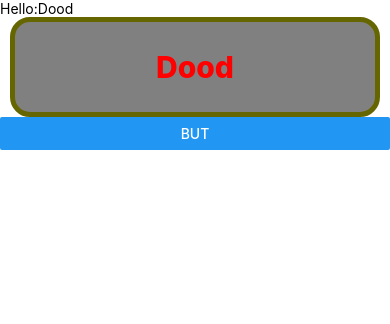
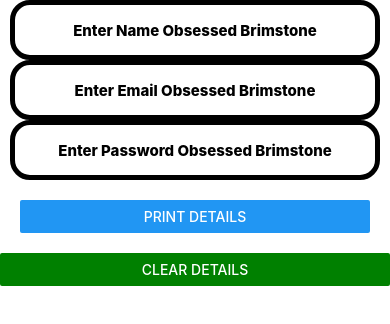
Before and after one commit to OsamaNajeeb/RNFirstProj, a React Native app: screen / in a window 390 px wide. Shown: the top 324 px of the page. Built offline with nearby package versions, Linux system fonts and the light colour scheme.

Commit message:
Basic Form in React-Native | form with state

```diff
--- a/App.js
+++ b/App.js
@@ -2,17 +2,52 @@ import React, {useState} from 'react';
 import {TextInput, View, StyleSheet, Text, Button} from 'react-native';
 
 const App = () => {
-  const [name, setName] = useState('Dood');
+  const [name, setName] = useState('');
+  const [email, setE] = useState('');
+  const [password, setP] = useState('');
+  const [display, setDisplace] = useState(false);
+
+  const resetFormData = () => {
+    setDisplace(false);
+    setName('');
+    setE('');
+    setP('');
+  };
+
   return (
     <View>
-      <Text>Hello:{name}</Text>
       <TextInput
         style={format.TextInput}
-        placeholder="Fine?"
+        placeholder="Enter Name Obsessed Brimstone"
+        onChangeText={text => setName(text)}
         value={name}
-        onChangeText={text => setName(text)}
       />
-      <Button title="But" onPress={() => setName('')} />
+      <TextInput
+        style={format.TextInput}
+        placeholder="Enter Email Obsessed Brimstone"
+        onChangeText={text => setE(text)}
+        value={email}
+      />
+      <TextInput
+        style={format.TextInput}
+        placeholder="Enter Password Obsessed Brimstone"
+        onChangeText={text => setP(text)}
+        secureTextEntry={true}
+        value={password}
+      />
+      <View style={{margin: 20}}>
+        <Button title="Print Details" onPress={() => setDisplace(true)} />
+      </View>
+      <Button title="Clear Details" color={'green'} onPress={resetFormData} />
+      <View>
+        {display ? (
+          <View>
+            <Text>User Name : {name}</Text>
+            <Text>User Email : {email}</Text>
+            <Text>User Password : {password}</Text>
+          </View>
+        ) : null}
+      </View>
     </View>
   );
 };
@@ -21,17 +56,17 @@ export default App;
 
 const format = StyleSheet.create({
   TextInput: {
-    color: 'red',
-    fontSize: 30,
-    backgroundColor: 'grey',
+    color: 'black',
+    fontSize: 15,
+    backgroundColor: 'white',
     // padding: 20,
     fontWeight: '800',
     marginHorizontal: 10,
     borderRadius: 20,
-    height: 100,
+    height: 60,
     textAlign: 'center',
     textAlignVertical: 'center',
-    borderColor: '#666600',
+    borderColor: 'black',
     borderWidth: 5,
   },
 });
```
